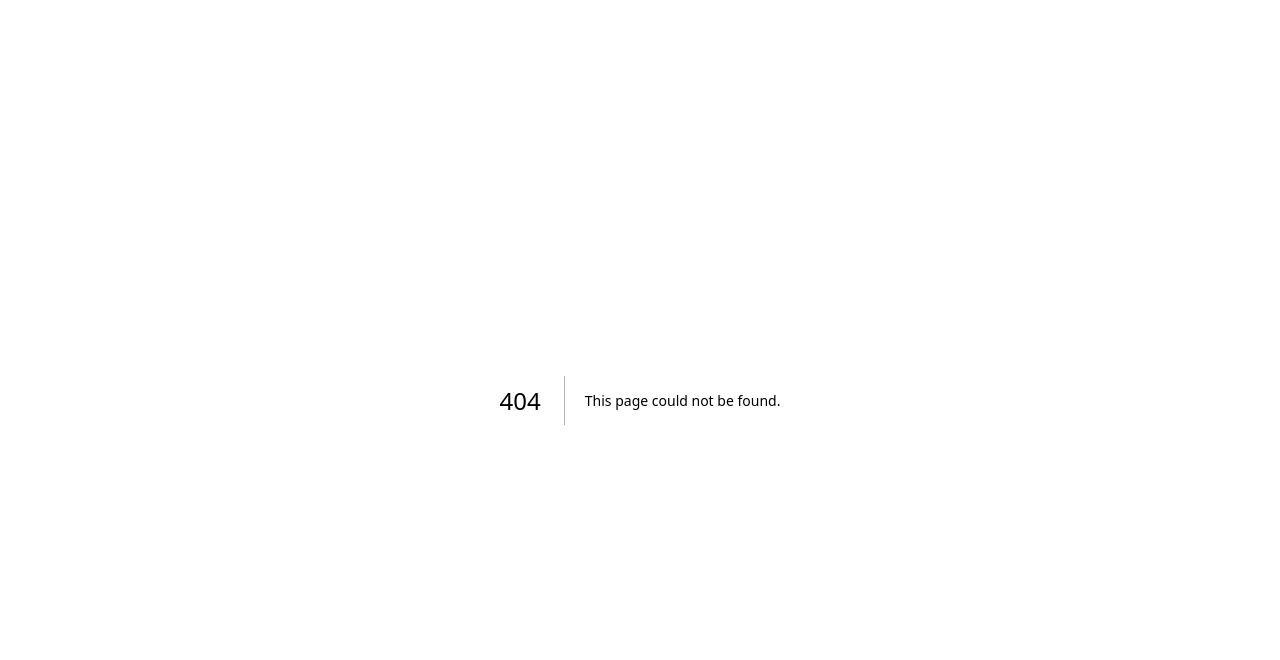
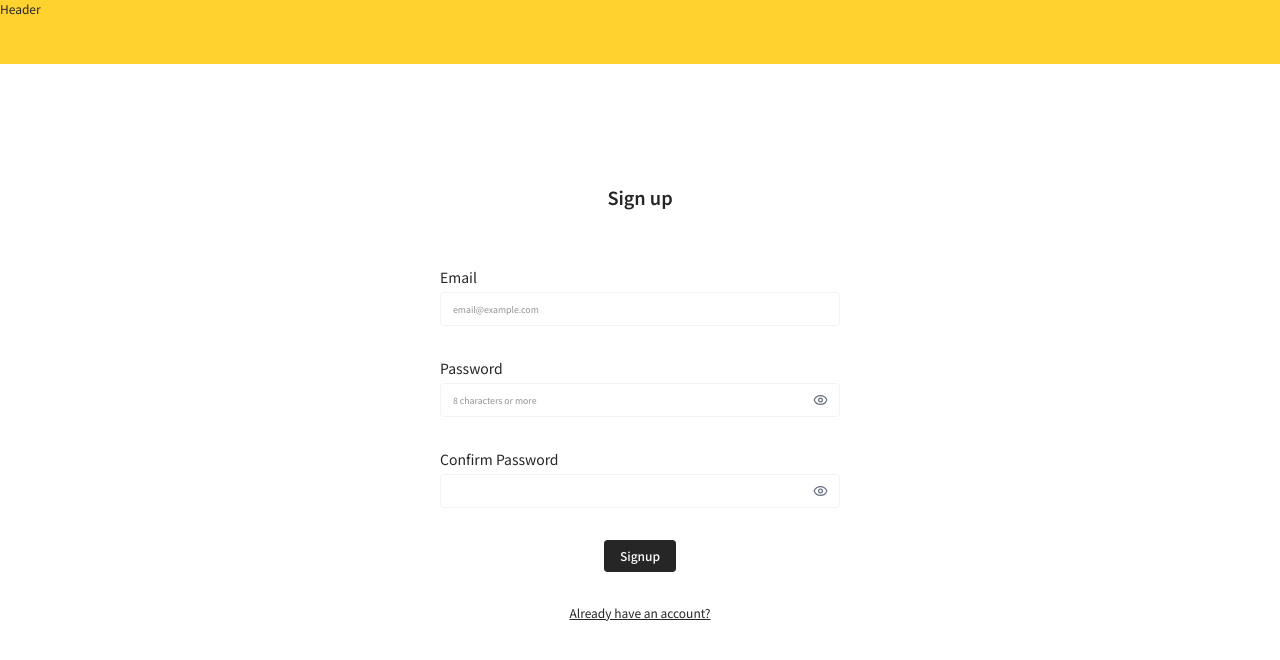
Before and after one commit to LilyCalico/trip-drop, a Next.js app: page /auth/signup in a window 1280 px wide. Before the commit this address had no page. Shown: the top 660 px of the page. Built offline with nearby package versions, Linux system fonts and the light colour scheme; no server answers.

Commit message:
feat: Add signup page

```diff
--- /dev/null
+++ b/components/custom/Button.tsx
@@ -0,0 +1,20 @@
+import type { VariantProps } from "class-variance-authority";
+import { Button as BaseButton, buttonVariants } from "@/components/ui/button";
+import { cn } from "@/lib/utils";
+
+type Props = React.ComponentProps<"button"> &
+  VariantProps<typeof buttonVariants> & {
+    asChild?: boolean;
+  };
+
+export default function Button({ className, ...props }: Props) {
+  return (
+    <BaseButton
+      className={cn(
+        "bg-black text-[1.2rem] text-white px-[1.6rem] py-[1.6rem]",
+        className
+      )}
+      {...props}
+    />
+  );
+}
--- /dev/null
+++ b/components/custom/Header.tsx
@@ -0,0 +1,7 @@
+export default function Header() {
+  return (
+    <div className="h-[6.4rem] bg-amber-300">
+      <h1>Header</h1>
+    </div>
+  );
+}
--- /dev/null
+++ b/components/custom/Input.tsx
@@ -0,0 +1,21 @@
+import { Input as BaseInput } from "@/components/ui/input";
+import { cn } from "@/lib/utils";
+
+type Props = React.ComponentProps<typeof BaseInput>;
+
+export function Input({ className, ...props }: Props) {
+  return (
+    <BaseInput
+      className={cn(
+        // 背景・余白・フォントサイズを移植
+        "bg-white pl-[1.2rem] py-[1.6rem] text-[1.4rem] mt-[0.4rem]",
+        // 枠色をカスタムトークン gray-light に（Tailwind v4 カスタム）
+        "border-[var(--color-gray-light)] shadow-none",
+        className
+      )}
+      {...props}
+    />
+  );
+}
+
+export default Input;
--- a/pages/_app.tsx
+++ b/pages/_app.tsx
@@ -1,6 +1,12 @@
 import "@/styles/globals.css";
 import type { AppProps } from "next/app";
+import Header from "@/components/custom/Header";
 
 export default function App({ Component, pageProps }: AppProps) {
-  return <Component {...pageProps} />;
+  return (
+    <>
+      <Header />
+      <Component {...pageProps} />
+    </>
+  );
 }
--- /dev/null
+++ b/pages/auth/login.tsx
@@ -0,0 +1,83 @@
+import { useEffect, useState } from "react";
+import { Button } from "@/components/ui/button";
+import { Input } from "@/components/ui/input";
+import supabase from "@/lib/supabaseClient";
+
+export default function LoginPage() {
+  const [email, setEmail] = useState("");
+  const [password, setPassword] = useState("");
+  const [loading, setLoading] = useState(false);
+  const [message, setMessage] = useState<string | null>(null);
+  const [error, setError] = useState<string | null>(null);
+  const [userEmail, setUserEmail] = useState<string | null>(null);
+
+  useEffect(() => {
+    let unsubscribe: (() => void) | null = null;
+    (async () => {
+      const { data } = await supabase.auth.getSession();
+      setUserEmail(data.session?.user?.email ?? null);
+      const { data: listener } = supabase.auth.onAuthStateChange(
+        (_e, session) => {
+          setUserEmail(session?.user?.email ?? null);
+        }
+      );
+      unsubscribe = () => listener.subscription.unsubscribe();
+    })();
+    return () => {
+      if (unsubscribe) unsubscribe();
+    };
+  }, []);
+
+  const signInWithPassword = async (e: React.FormEvent) => {
+    e.preventDefault();
+    setError(null);
+    setMessage(null);
+    setLoading(true);
+    const { error: signInError } = await supabase.auth.signInWithPassword({
+      email,
+      password
+    });
+    if (signInError) {
+      setError(signInError.message);
+    } else {
+      setMessage("ログイン成功");
+    }
+    setLoading(false);
+  };
+
+  return (
+    <div className="mx-auto mt-[12rem] max-w-[70vw] bg-red-200">
+      <h1 className="text-xl font-semibold mb-4">Login</h1>
+      <form onSubmit={signInWithPassword} className="space-y-3">
+        <div className="space-y-1">
+          <label htmlFor="login-email">Email</label>
+          <Input
+            id="login-email"
+            type="email"
+            placeholder="email@example.com"
+            value={email}
+            onChange={(e) => setEmail(e.target.value)}
+            required
+            autoComplete="off"
+          />
+        </div>
+        <div className="space-y-1">
+          <label htmlFor="login-password">Password</label>
+          <Input
+            id="login-password"
+            type="password"
+            value={password}
+            onChange={(e) => setPassword(e.target.value)}
+            required
+            autoComplete="off"
+          />
+        </div>
+      </form>
+
+      {error && <div className="mt-3 text-red-600 text-sm">{error}</div>}
+      {message && (
+        <div className="mt-3 text-sm text-muted-foreground">{message}</div>
+      )}
+    </div>
+  );
+}
--- /dev/null
+++ b/pages/auth/signup.tsx
@@ -0,0 +1,178 @@
+import { Eye, EyeOff } from "lucide-react";
+import Link from "next/link";
+import { useState } from "react";
+import Button from "@/components/custom/Button";
+import Input from "@/components/custom/Input";
+import supabase from "@/lib/supabaseClient";
+
+const Label = ({ id, text }: { id: string; text: string }) => {
+  return (
+    <label className="text-[1.4rem]" htmlFor={id}>
+      {text}
+    </label>
+  );
+};
+
+const ErrorMessage = ({ message }: { message: string }) => {
+  return <div className="mt-1 text-red-500 text-[1.2rem]">{message}</div>;
+};
+
+export default function SignupPage() {
+  const [email, setEmail] = useState("");
+  const [password, setPassword] = useState("");
+  const [confirm, setConfirm] = useState("");
+  const [loading, setLoading] = useState(false);
+  const [message, setMessage] = useState<string | null>(null);
+  const [error, setError] = useState<string | null>(null);
+  const [passwordError, setPasswordError] = useState<string | null>(null);
+  const [confirmError, setConfirmError] = useState<string | null>(null);
+  const [showPassword, setShowPassword] = useState(false);
+  const [showConfirm, setShowConfirm] = useState(false);
+
+  const onSubmit = async (e: React.FormEvent) => {
+    e.preventDefault();
+    setError(null);
+    setMessage(null);
+
+    if (password !== confirm) {
+      setError("Passwords do not match");
+      return;
+    }
+    if (password.length < 8) {
+      setError("Password must be 8 characters or more");
+      return;
+    }
+
+    setLoading(true);
+
+    const { error: signUpError } = await supabase.auth.signUp({
+      email,
+      password,
+      options: {
+        emailRedirectTo:
+          typeof window !== "undefined"
+            ? `${window.location.origin}/`
+            : undefined
+      }
+    });
+
+    if (signUpError) {
+      setError(signUpError.message);
+    } else {
+      setMessage(
+        "A confirmation email has been sent. Please check your email and click the link to verify your account."
+      );
+    }
+    setLoading(false);
+  };
+
+  return (
+    <div className="w-[70vw] max-w-[40rem] mx-auto mt-[12rem]">
+      <h1 className="text-font-primary font-semibold mb-[5.6rem] text-[1.8rem] text-center">
+        Sign up
+      </h1>
+      <form onSubmit={onSubmit} className="space-y-[3.2rem]">
+        <div>
+          <Label id="signup-email" text="Email" />
+          <Input
+            id="signup-email"
+            type="email"
+            placeholder="email@example.com"
+            value={email}
+            onChange={(e) => setEmail(e.target.value)}
+            required
+          />
+        </div>
+        <div>
+          <Label id="signup-password" text="Password" />
+          <div className="relative">
+            <Input
+              id="signup-password"
+              type={showPassword ? "text" : "password"}
+              placeholder="8 characters or more"
+              value={password}
+              onChange={(e) => {
+                const v = e.target.value;
+                setPassword(v);
+                setPasswordError(
+                  v.length > 0 && v.length < 8
+                    ? "Password must be at least 8 characters"
+                    : null
+                );
+                // パスワード変更時は確認一致も再評価
+                setConfirmError(
+                  confirm && v !== confirm ? "Passwords do not match" : null
+                );
+              }}
+              aria-invalid={Boolean(passwordError)}
+              required
+            />
+            <button
+              type="button"
+              aria-label={showPassword ? "Hide password" : "Show password"}
+              onMouseDown={(e) => e.preventDefault()}
+              onClick={() => setShowPassword((s) => !s)}
+              className="absolute right-[1.2rem] top-[56%] -translate-y-1/2 text-gray-500 hover:text-gray-700"
+            >
+              {showPassword ? (
+                <EyeOff className="size-6" />
+              ) : (
+                <Eye className="size-6" />
+              )}
+            </button>
+          </div>
+          {passwordError && <ErrorMessage message={passwordError} />}
+        </div>
+        <div>
+          <Label id="signup-confirm" text="Confirm Password" />
+          <div className="relative">
+            <Input
+              id="signup-confirm"
+              type={showConfirm ? "text" : "password"}
+              value={confirm}
+              onChange={(e) => {
+                const v = e.target.value;
+                setConfirm(v);
+                setConfirmError(
+                  v && v !== password ? "Passwords do not match" : null
+                );
+              }}
+              aria-invalid={Boolean(confirmError)}
+              required
+            />
+            <button
+              type="button"
+              aria-label={
+                showConfirm ? "Hide confirm password" : "Show confirm password"
+              }
+              onMouseDown={(e) => e.preventDefault()}
+              onClick={() => setShowConfirm((s) => !s)}
+              className="absolute right-[1.2rem] top-[56%] -translate-y-1/2 text-gray-500 hover:text-gray-700"
+            >
+              {showConfirm ? (
+                <EyeOff className="size-6" />
+              ) : (
+                <Eye className="size-6" />
+              )}
+            </button>
+          </div>
+          {confirmError && <ErrorMessage message={confirmError} />}
+        </div>
+        {error && <ErrorMessage message={error} />}
+        <div className="flex justify-center">
+          <Button type="submit" disabled={loading}>
+            {loading ? "Loading..." : "Signup"}
+          </Button>
+        </div>
+      </form>
+
+      <div className="mt-[3.2rem] text-center">
+        <Link href="/login" className="underline">
+          Already have an account?
+        </Link>
+      </div>
+
+      {message && <div className="mt-3 text-muted-foreground">{message}</div>}
+    </div>
+  );
+}
```
Also changed, not shown: components/ui/input.tsx (+3 -5 lines).
